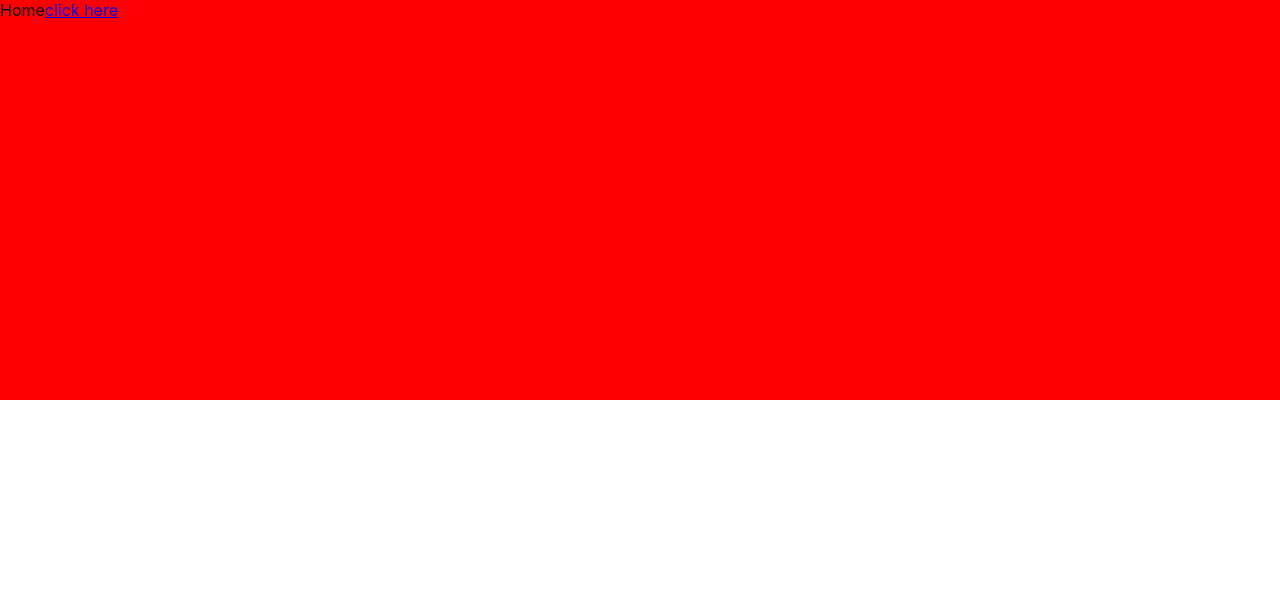
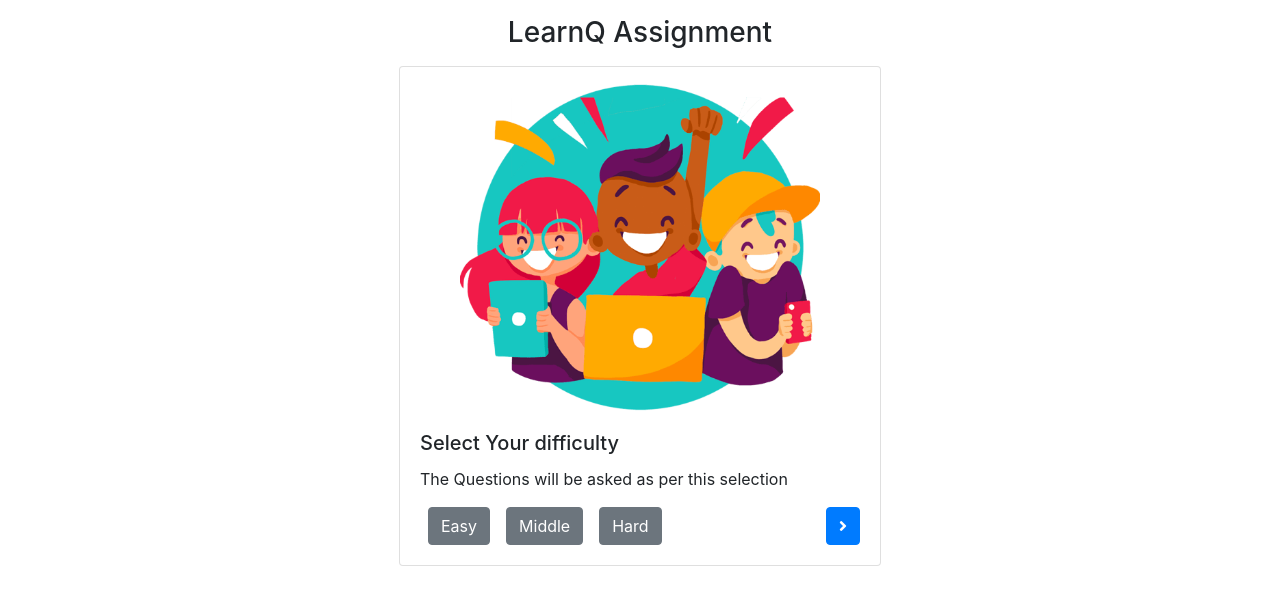
Before and after one commit to AbbyB97/lq-assessment, a React (Create React App) app: page / in a window 1280 px wide. Shown: the top 604 px of the page. Built offline with nearby package versions, Linux system fonts and the light colour scheme.

Commit message:
home page added

```diff
--- a/public/index.html
+++ b/public/index.html
@@ -9,6 +9,7 @@
       name="description"
       content="Web site created using create-react-app"
     />
+    <link rel="stylesheet" href="https://cdnjs.cloudflare.com/ajax/libs/font-awesome/5.15.3/css/all.min.css" integrity="sha512-iBBXm8fW90+nuLcSKlbmrPcLa0OT92xO1BIsZ+ywDWZCvqsWgccV3gFoRBv0z+8dLJgyAHIhR35VZc2oM/gI1w==" crossorigin="anonymous" />
     <link rel="apple-touch-icon" href="%PUBLIC_URL%/logo192.png" />
     <!--
       manifest.json provides metadata used when your web app is installed on a
--- a/src/App.js
+++ b/src/App.js
@@ -1,4 +1,3 @@
-import logo from "./logo.svg";
 import "./App.css";
 import { BrowserRouter, Route, Link, Switch } from "react-router-dom";
 import Home from "./components/Home";
--- a/src/components/Home/index.js
+++ b/src/components/Home/index.js
@@ -1,15 +1,93 @@
 import React from "react";
+import {
+  Container,
+  Row,
+  Col,
+  Button,
+  Card,
+  ButtonGroup,
+} from "react-bootstrap";
 import { Link } from "react-router-dom";
-import { Container } from "react-bootstrap";
 import styled from "styled-components";
+import quizBanner from "../../dist/images/cardImages/quizBanner.png";
 import StyledContainer from "../../widgets/StyledContainer";
+import { device } from "../../utils/mediaQuery";
+
 const Home = () => {
   return (
-    <StyledContainer style={{ height: "50vh", backgroundColor: "red" }}>
-      Home
-      <Link to="/quiz">click here</Link>
+    <StyledContainer>
+      <StyledHome>
+        <h3 className="my-3">LearnQ Assignment</h3>
+        <Container className="card-container">
+          <Card>
+            <Card.Img
+              className="mx-auto mt-3 w-75"
+              variant="top"
+              src={quizBanner}
+            />
+            <Card.Body>
+              <Card.Title>Select Your difficulty</Card.Title>
+              <Card.Text>
+                The Questions will be asked as per this selection
+              </Card.Text>
+              <div className="d-flex justify-content-between">
+                <div className="d-flex justify-content-between">
+                  <Button className="mx-2" variant="secondary">
+                    Easy
+                  </Button>
+                  <Button className="mx-2" variant="secondary">
+                    Middle
+                  </Button>
+                  <Button className="mx-2" variant="secondary">
+                    Hard
+                  </Button>
+                </div>
+                <Button variant="primary">
+                  <i class="fas fa-angle-right"></i>
+                </Button>
+              </div>
+            </Card.Body>
+            {/* <h4>Select Your difficulty</h4>
+          <Container>
+            <Row>
+              <Col md={4} xs={12}>
+                Easy
+              </Col>
+              <Col md={4} xs={12}>
+                Medium
+              </Col>
+              <Col md={4} xs={12}>
+                Hard
+              </Col>
+            </Row>
+
+            <Row>
+              <Button className="mt-2" variant="dark">
+                Lets Begin!
+              </Button>
+            </Row>
+          </Container> */}
+          </Card>
+        </Container>
+      </StyledHome>
     </StyledContainer>
   );
 };
 
 export default Home;
+
+const StyledHome = styled.div`
+  h3 {
+    margin: 0;
+    text-align: center;
+  }
+  .card-container {
+    @media ${device.mobileS} {
+      width: 80vw;
+    }
+
+    @media ${device.tablet} {
+      width: 40vw;
+    }
+  }
+`;
--- /dev/null
+++ b/src/utils/mediaQuery.js
@@ -0,0 +1,19 @@
+const size = {
+  mobileS: "320px",
+  mobileM: "375px",
+  mobileL: "425px",
+  tablet: "768px",
+  laptop: "1024px",
+  laptopL: "1440px",
+  desktop: "2560px",
+};
+export const device = {
+  mobileS: `(min-width: ${size.mobileS})`,
+  mobileM: `(min-width: ${size.mobileM})`,
+  mobileL: `(min-width: ${size.mobileL})`,
+  tablet: `(min-width: ${size.tablet})`,
+  laptop: `(min-width: ${size.laptop})`,
+  laptopL: `(min-width: ${size.laptopL})`,
+  desktop: `(min-width: ${size.desktop})`,
+  desktopL: `(min-width: ${size.desktop})`,
+};
```
Also changed, not shown: src/index.js (+7 -6 lines), src/dist/images/cardImages/quizBanner.png (added).
